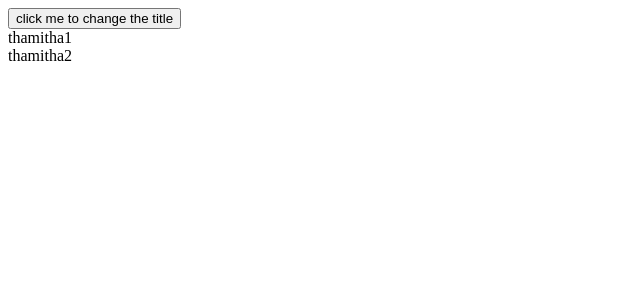
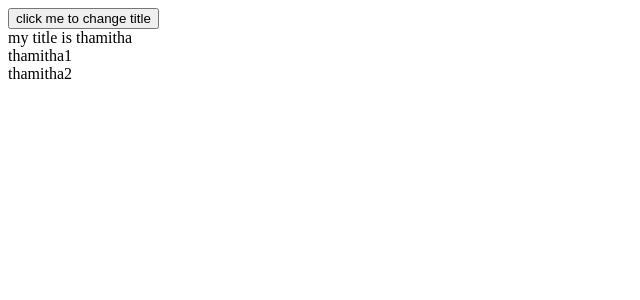
Before and after one commit to THAMITHA/100xdev, a React (Vite) app in the folder week-6-expirements/: page / in a window 1280 px wide. Shown: the top 300 px of the page, without its empty margins (0-640 px from the left). Built offline with nearby package versions, Linux system fonts and the light colour scheme.

Commit message:
add React.memo

```diff
--- a/week-6-expirements/src/App.jsx
+++ b/week-6-expirements/src/App.jsx
@@ -1,29 +1,25 @@
 import './App.css'
-import { useState } from 'react'
+import React, { useState} from 'react'
 
 function App() {
-  return (
-    <HeaderWithButton></HeaderWithButton>
-  )
-}
-
-function HeaderWithButton(){
-  const [title, setTitle] = useState("thamitha1")
+  const [title, setTitle] = useState("my title is thamitha")
   function updateTitle(){
     setTitle('My name is '+ Math.random())
   }
-  return (
-    <div>
-      <button onClick={updateTitle}>click me to change the title</button>
+  return (<div>
+      <button onClick={updateTitle}>click me to change title</button>
       <Header title={title}></Header>
+      <Header title="thamitha1"></Header>
       <Header title="thamitha2"></Header>
-    </div>
-  )
+    </div>)
 }
 
-function Header({title}){
-  return <div>
+const Header = React.memo(function({title}){
+  return(<div>
     {title}
   </div>
-}
+  )
+})
+
+
 export default App
```
